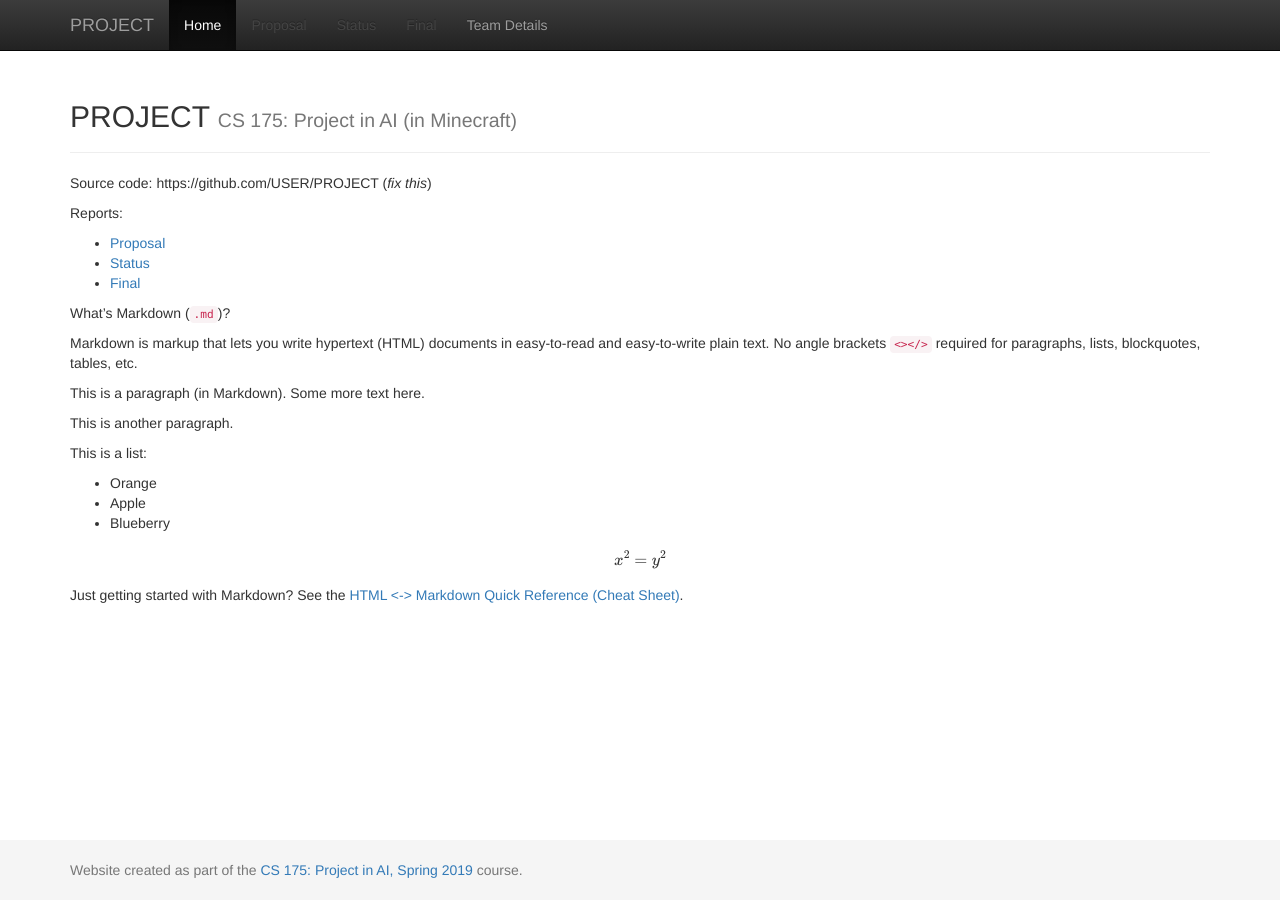
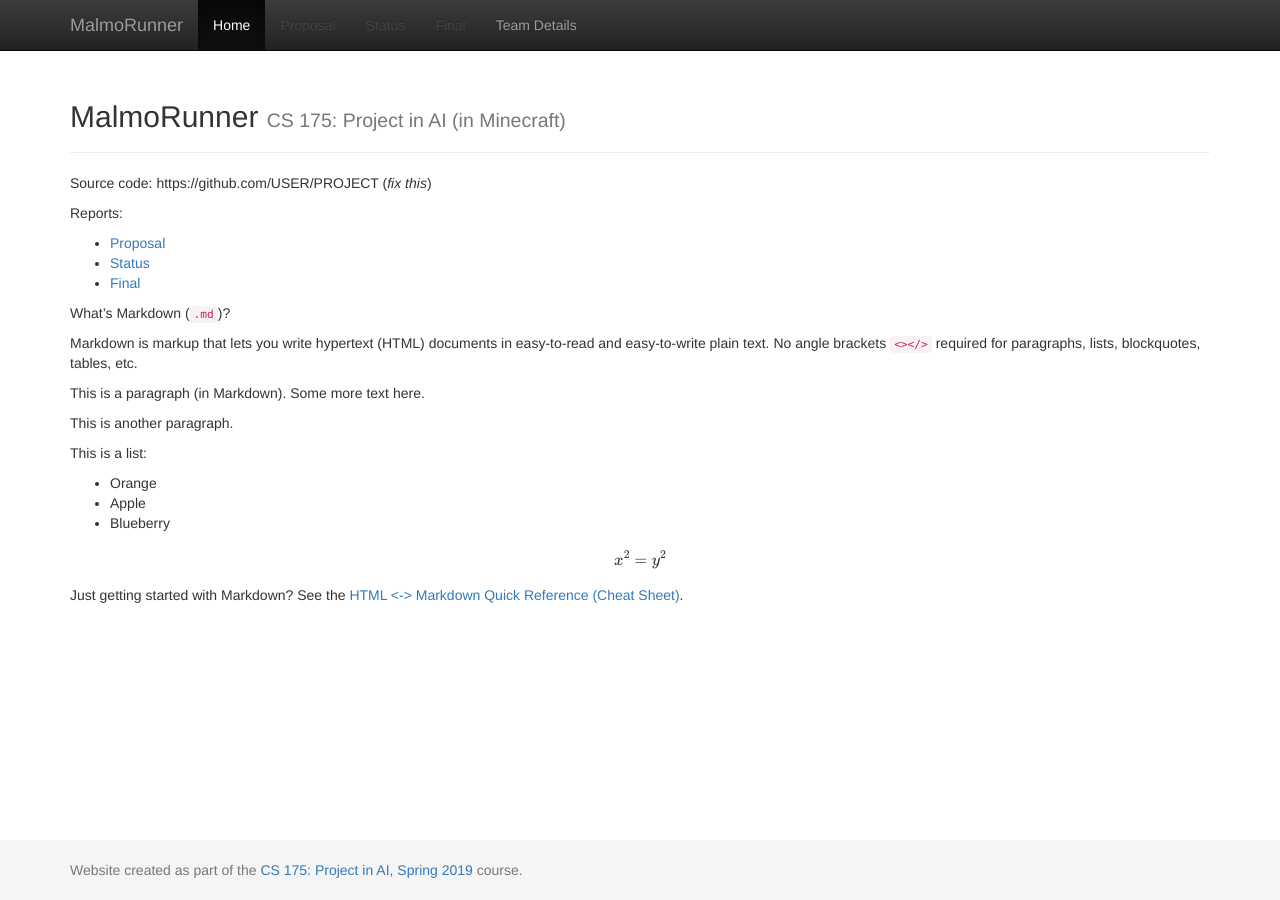
Before and after one commit to briandle00/MalmoRunner, a Jekyll site: the page built from docs/index.md, in a window 1280 px wide. Built offline with Jekyll 4.4.1, drawn with Linux system fonts in a browser that asks for light colours; formulas are drawn with MathJax 3.

Commit message:
Update _config.yml

```diff
--- a/docs/_config.yml
+++ b/docs/_config.yml
@@ -1,7 +1,7 @@
 ###########
 # site.title
 
-title:    'PROJECT'
+title:    'MalmoRunner'
 subtitle: 'CS 175: Project in AI (in Minecraft)'
 
 
```
